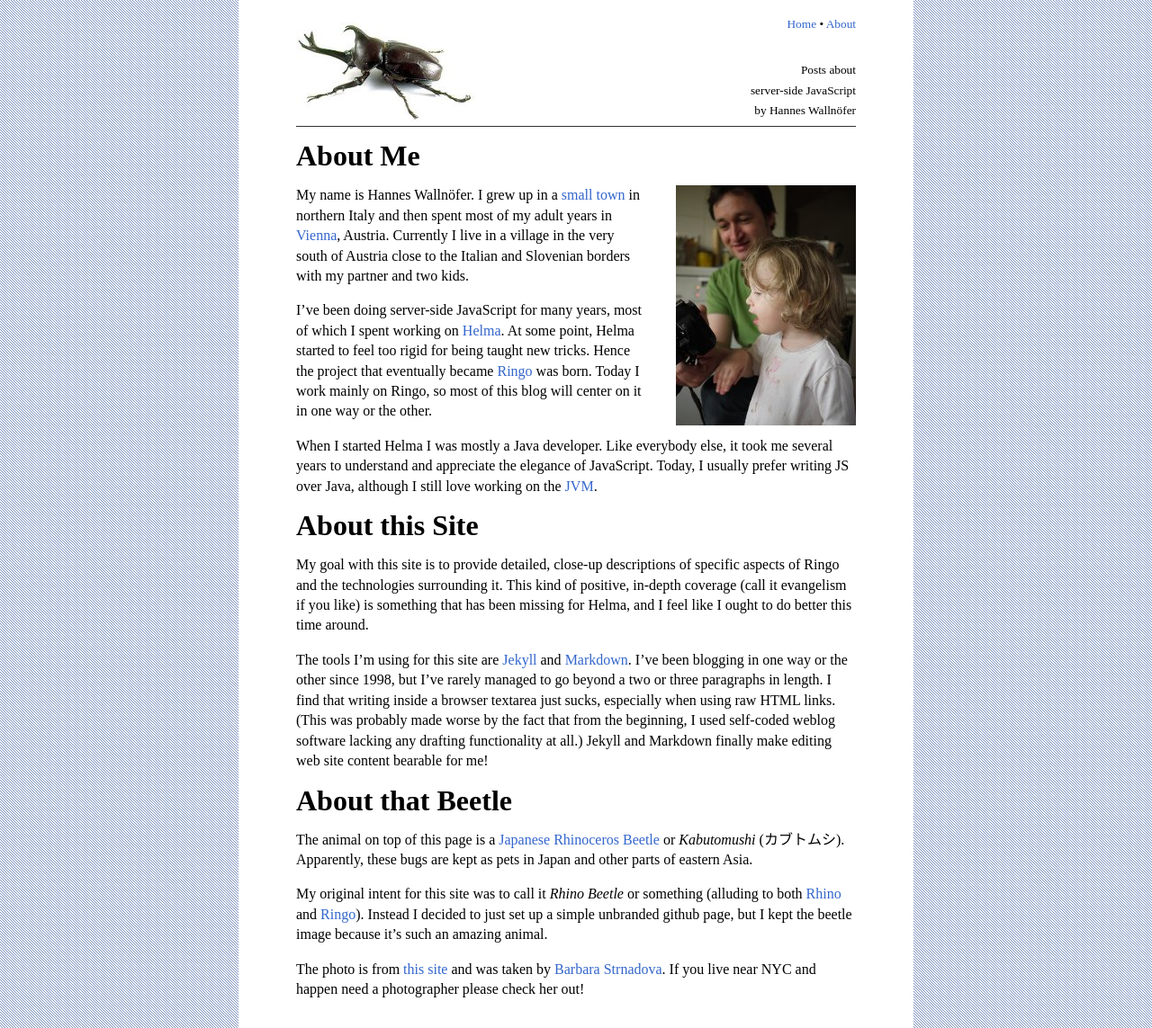
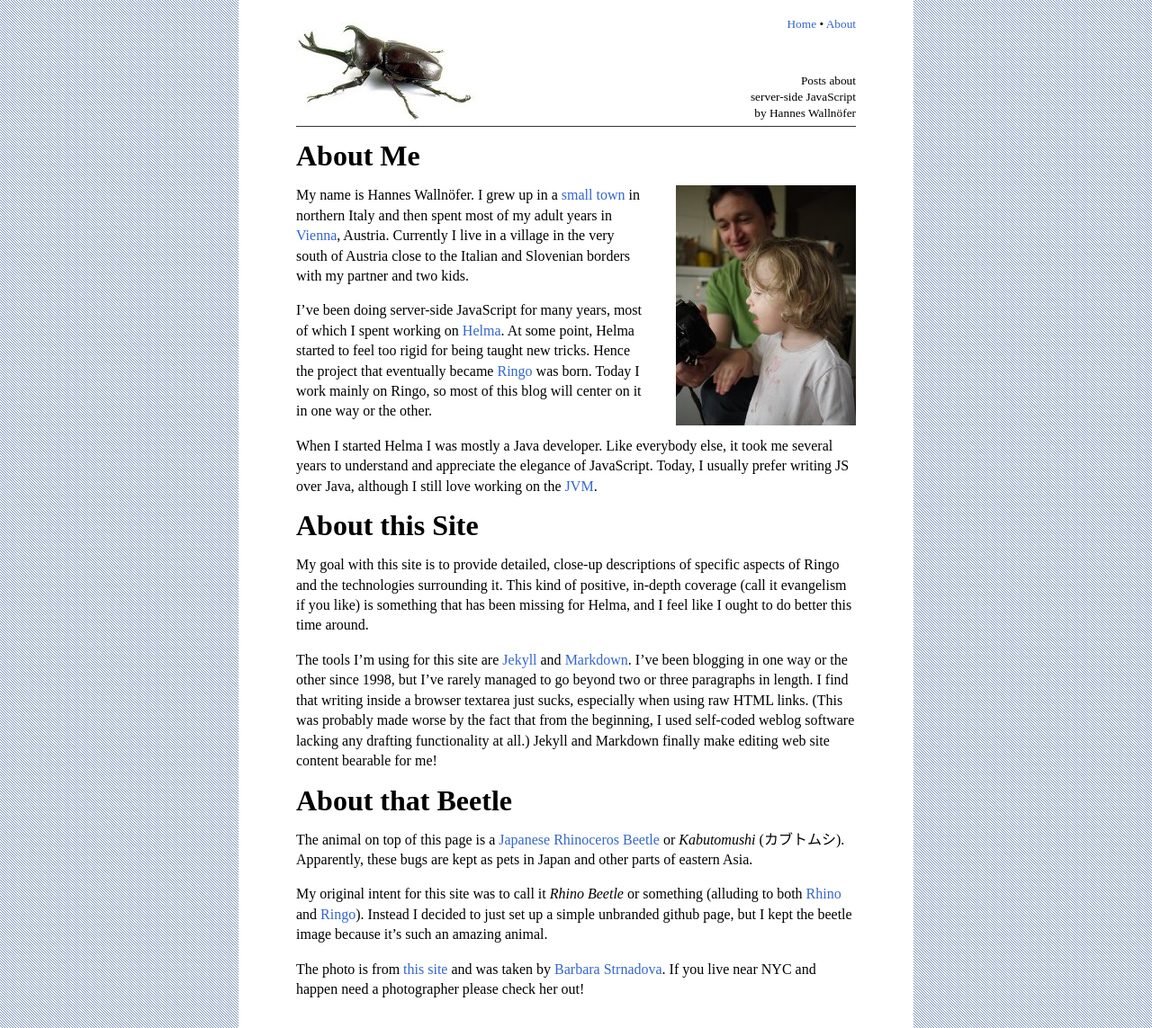
Before and after one commit to hns/hns.github.com, a Jekyll site: the page built from about.md, in a window 1280 px wide. Shown: the whole page at 90% size. Built offline with Jekyll 4.4.1, drawn with Linux system fonts in a browser that asks for light colours.

Commit message:
minor tweaks

```diff
--- a/about.md
+++ b/about.md
@@ -40,7 +40,7 @@ missing for Helma, and I feel like I ought to do better this time around.
 
 The tools I'm using for this site are [Jekyll] and [Markdown]. I've been
 blogging in one way or the other since 1998, but I've rarely managed to go
-beyond a two or three paragraphs in length. I find that writing inside a browser
+beyond two or three paragraphs in length. I find that writing inside a browser
 textarea just sucks, especially when using raw HTML links. (This was probably
 made worse by the fact that from the beginning, I used self-coded weblog
 software lacking any drafting functionality at all.) Jekyll and Markdown finally
--- a/css/style.css
+++ b/css/style.css
@@ -55,6 +55,7 @@ html, body {
     position: absolute;
     bottom: 0.4em;
     right: 0;
+    line-height: 1.35em;
 }
 
 .date {
```
